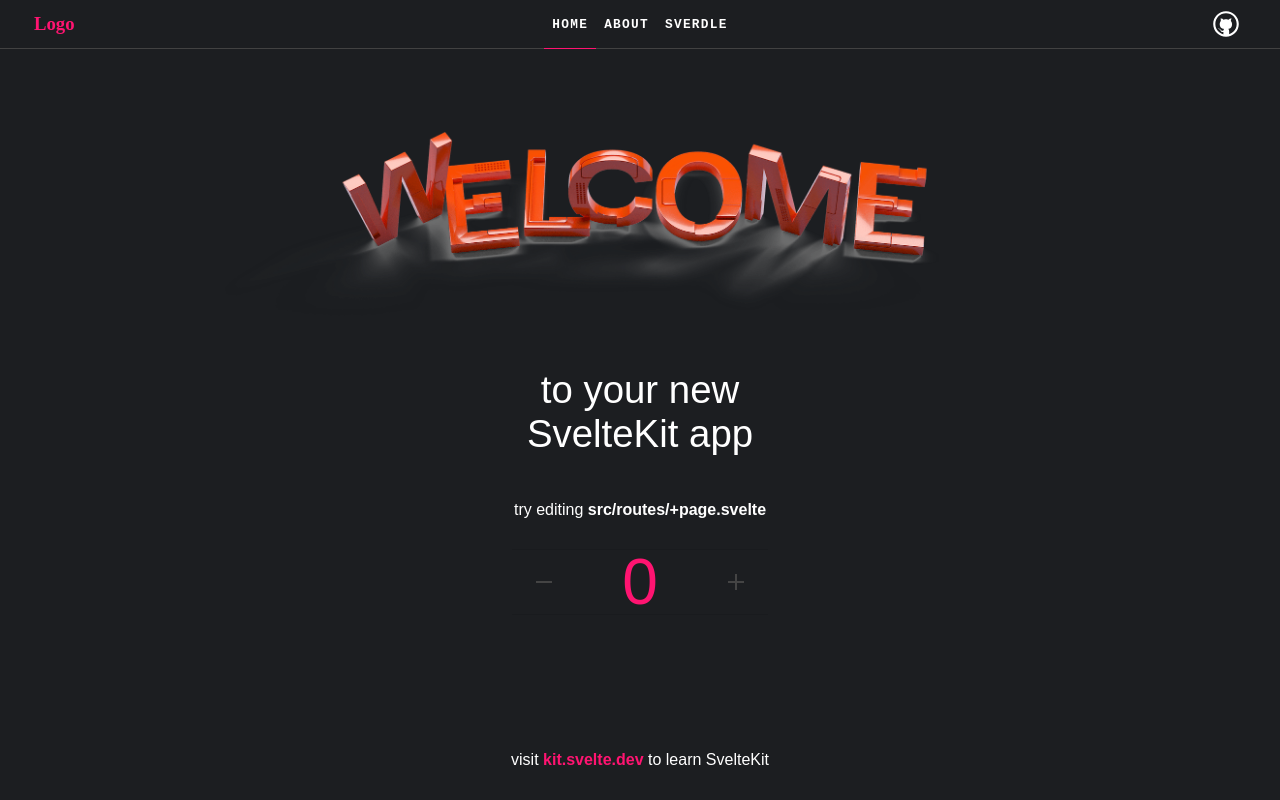
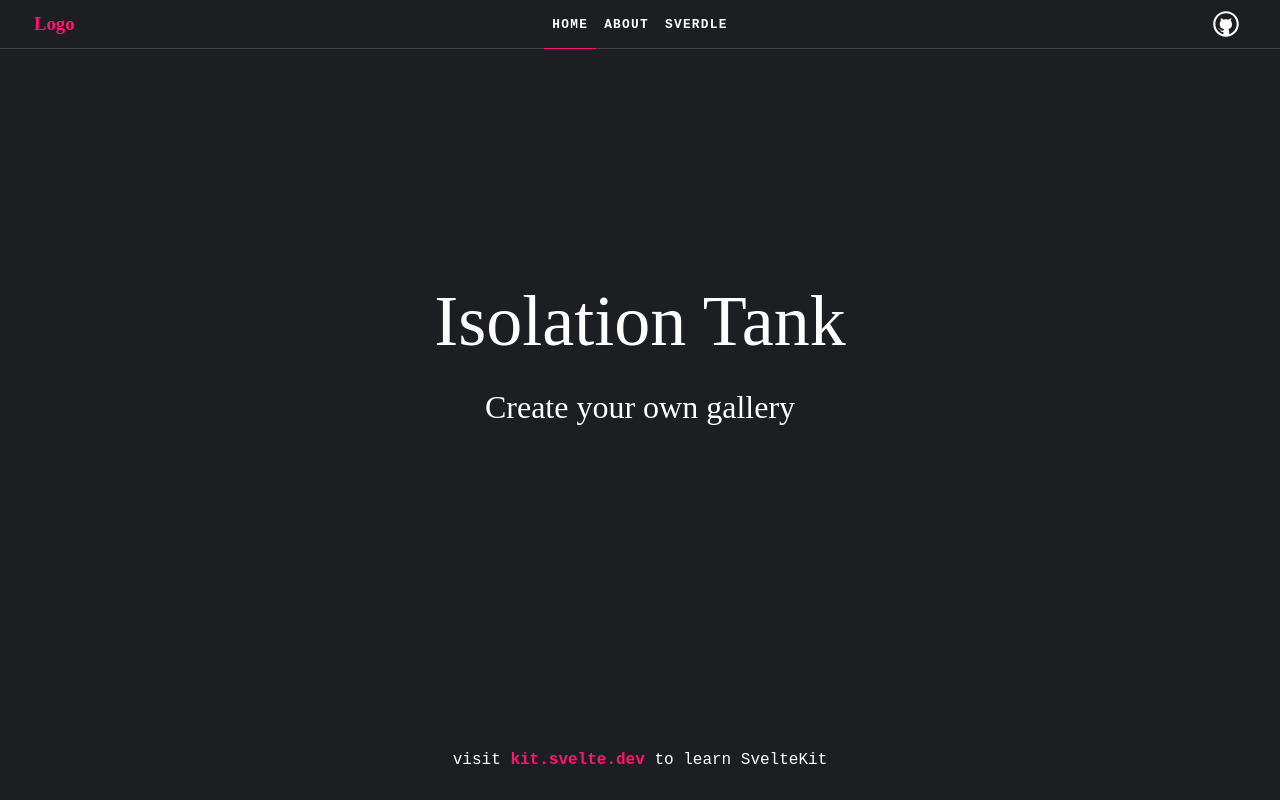
Before and after one commit to miamiultras/isolationtank, a SvelteKit app: page / in a window 1280 px wide. Built offline with nearby package versions, Linux system fonts and the light colour scheme; a web font is replaced by a local one.

Commit message:
revamp landing page

```diff
--- a/src/routes/+layout.svelte
+++ b/src/routes/+layout.svelte
@@ -39,6 +39,8 @@
 		justify-content: center;
 		align-items: center;
 		padding: 12px;
+		font-family: 'Courier New', Courier, monospace;
+		text-align: center;
 	}
 
 	footer a {
--- a/src/routes/+page.svelte
+++ b/src/routes/+page.svelte
@@ -1,31 +1,13 @@
-<script>
-	import Counter from './Counter.svelte';
-	import welcome from '$lib/images/svelte-welcome.webp';
-	import welcome_fallback from '$lib/images/svelte-welcome.png';
-</script>
-
 <svelte:head>
 	<title>Home</title>
-	<meta name="description" content="Svelte demo app" />
+	<meta name="description" content="Image gallery app" />
 </svelte:head>
 
 <section>
-	<h1>
-		<span class="welcome">
-			<picture>
-				<source srcset={welcome} type="image/webp" />
-				<img src={welcome_fallback} alt="Welcome" />
-			</picture>
-		</span>
-
-		to your new<br />SvelteKit app
-	</h1>
-
-	<h2>
-		try editing <strong>src/routes/+page.svelte</strong>
-	</h2>
-
-	<Counter />
+	<div class="hero">
+		<h1 class="font-color">Isolation Tank</h1>
+		<h2 class="font-color">Create your own gallery</h2>
+	</div>
 </section>
 
 <style>
@@ -34,26 +16,35 @@
 		flex-direction: column;
 		justify-content: center;
 		align-items: center;
-		flex: 0.6;
+		flex: 1;
+		position: relative;
+		height: 100%;
+	}
+
+	.hero {
+		margin-top: -6em;
+		text-align: center;
 	}
 
 	h1 {
 		width: 100%;
+		font-size: 3.5em;
+		margin-bottom: 0;
 	}
 
-	.welcome {
-		display: block;
-		position: relative;
-		width: 100%;
-		height: 0;
-		padding: 0 0 calc(100% * 495 / 2048) 0;
+	h2 {
+		font-size: 1.5em;
 	}
 
-	.welcome img {
-		position: absolute;
-		width: 100%;
-		height: 100%;
-		top: 0;
-		display: block;
+	@media (min-width: 720px) {
+		h1 {
+			width: 100%;
+			font-size: 4.5em;
+			margin-bottom: 0;
+		}
+
+		h2 {
+			font-size: 2em;
+		}
 	}
 </style>
```
